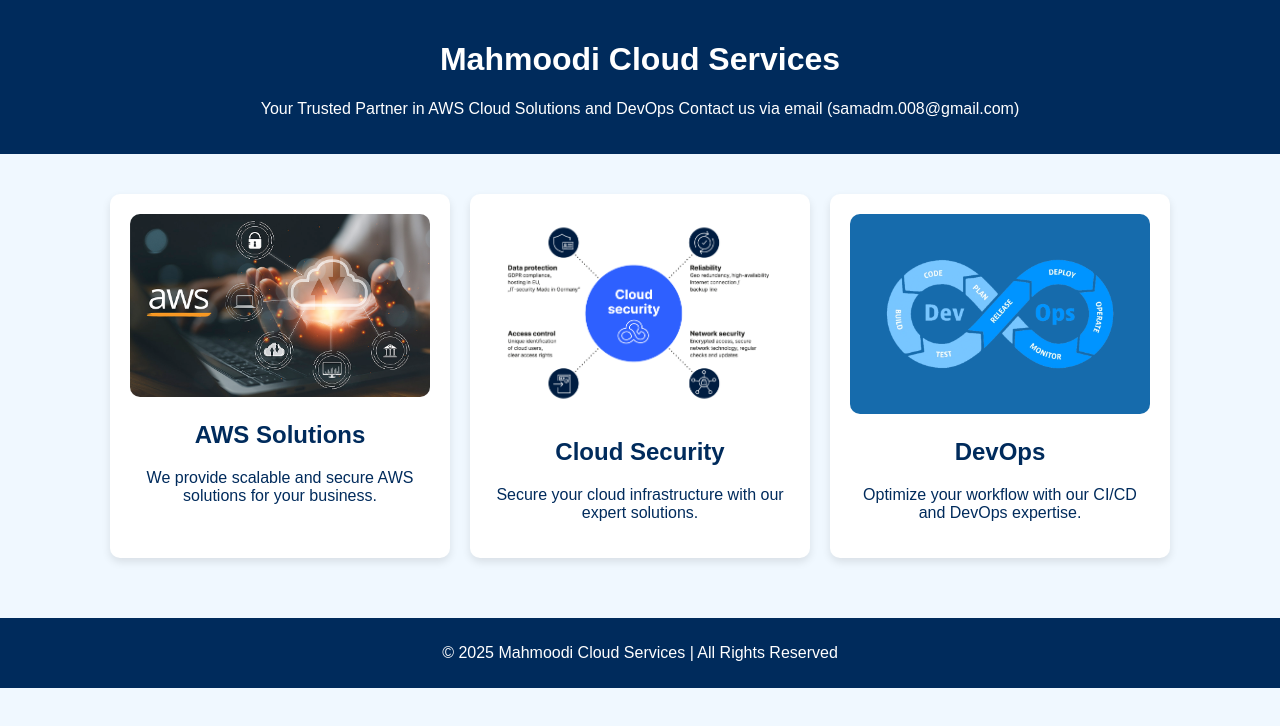
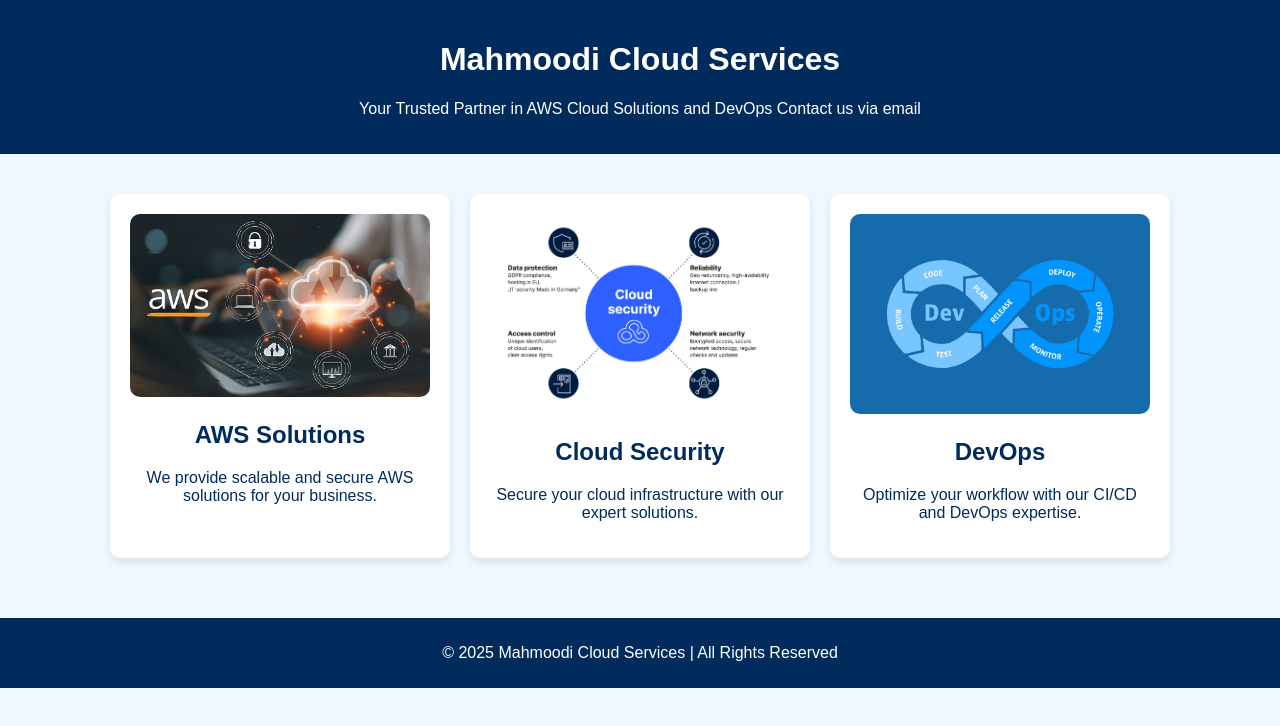
Before and after one commit to Mahmoodi1984/website-jenkins-docker, a plain HTML site: page index.html in a window 1280 px wide. Drawn offline with Linux system fonts and the light colour scheme.

Commit message:
html file modified

```diff
--- a/index.html
+++ b/index.html
@@ -9,7 +9,7 @@
 <body>
     <header>
         <h1>Mahmoodi Cloud Services</h1>
-        <p>Your Trusted Partner in AWS Cloud Solutions and DevOps Contact us via email (samadm.008@gmail.com)</p>
+        <p>Your Trusted Partner in AWS Cloud Solutions and DevOps Contact us via email </p>
     </header>
 
     <section class="services">
```
